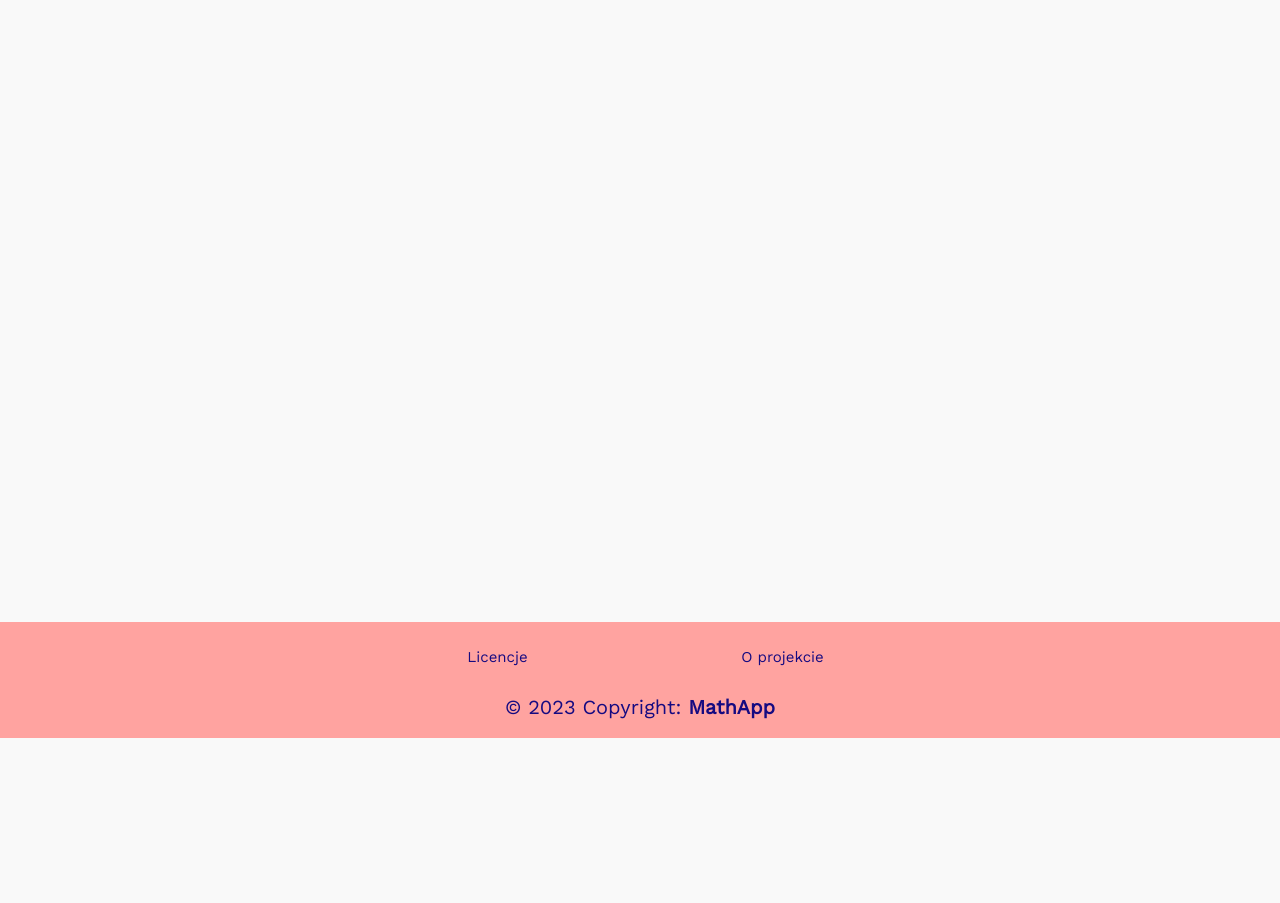
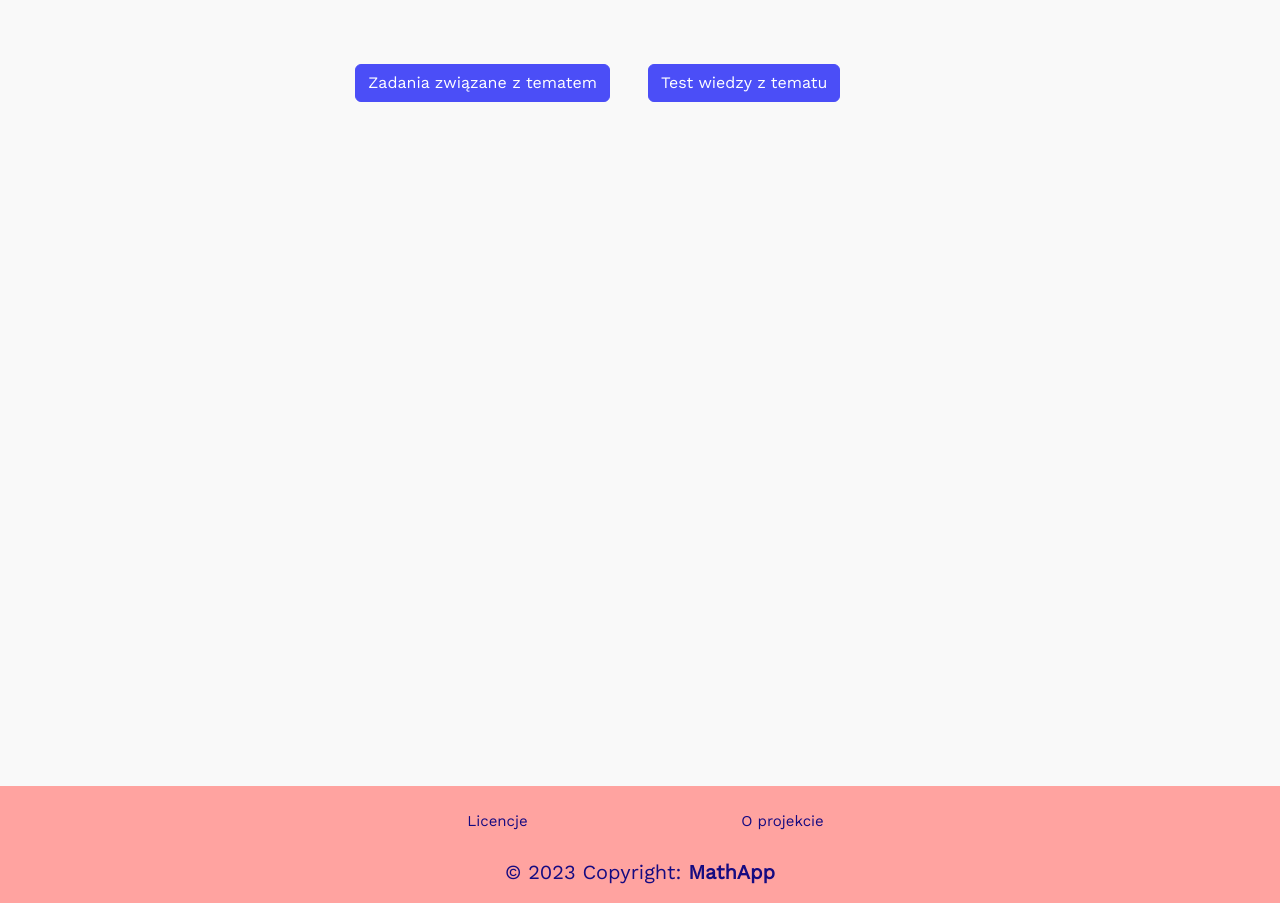
Before and after one commit to drezi29/mathapp, a Django app: template chapters/templates/chapters/note.html in a window 1280 px wide. Shown: the part 62-965 px from the top of the page. Before the commit the page ends 800 px from the top, so only its background shows below. Run offline with Django 3.2, Linux system fonts and the light colour scheme; the template is opened without the code that fills it, so the values that code supplies are empty.

Commit message:
fix(note page): improvements - tile color and buttons with link to test

```diff
--- a/chapters/templates/chapters/note.html
+++ b/chapters/templates/chapters/note.html
@@ -27,6 +27,17 @@
                     </div>
                 {% endfor%}
             </div>
+            <div class="col-12 mt-3">
+                <div class="button-box row">
+                        <div class="col-6" style="text-align: right;">
+                            <a href="{% url 'register' %}" class="button btn btn-primary ml-2">Zadania związane z tematem</a>
+                        </div>
+                        <div class="col-6" style="text-align: left;">
+                            <a href="{% url 'quizzes:quiz-start' topic_id %}" class="button btn btn-primary ml-2">Test wiedzy z tematu</a>
+                        </div>
+                        </div>
+                    </div>
+            </div>
         </div>
     </div>
 {% endblock %}
--- a/notes/views.py
+++ b/notes/views.py
@@ -7,4 +7,4 @@ class NoteView(View):
     def get(self, request, pk):
         note = Note.objects.get(topic=pk)
         note_elements = note.noteelement_set.all()
-        return render(request, 'chapters/note.html', {"note_elements": note_elements, "note": note})
+        return render(request, 'chapters/note.html', {"note_elements": note_elements, "note": note, "topic_id": pk})
--- a/static/css/styles.css
+++ b/static/css/styles.css
@@ -200,8 +200,8 @@ a:hover {
     border-width: 1px;
     border-radius: 12px;
     font-size: 24px;
-    background-color: #4B4EF7;
-    border-color: #4B4EF7;
+    background-color: #91B3FA;
+    border-color: #91B3FA;
     color:white;
     text-align: center;
     padding: 60px 0;
```
